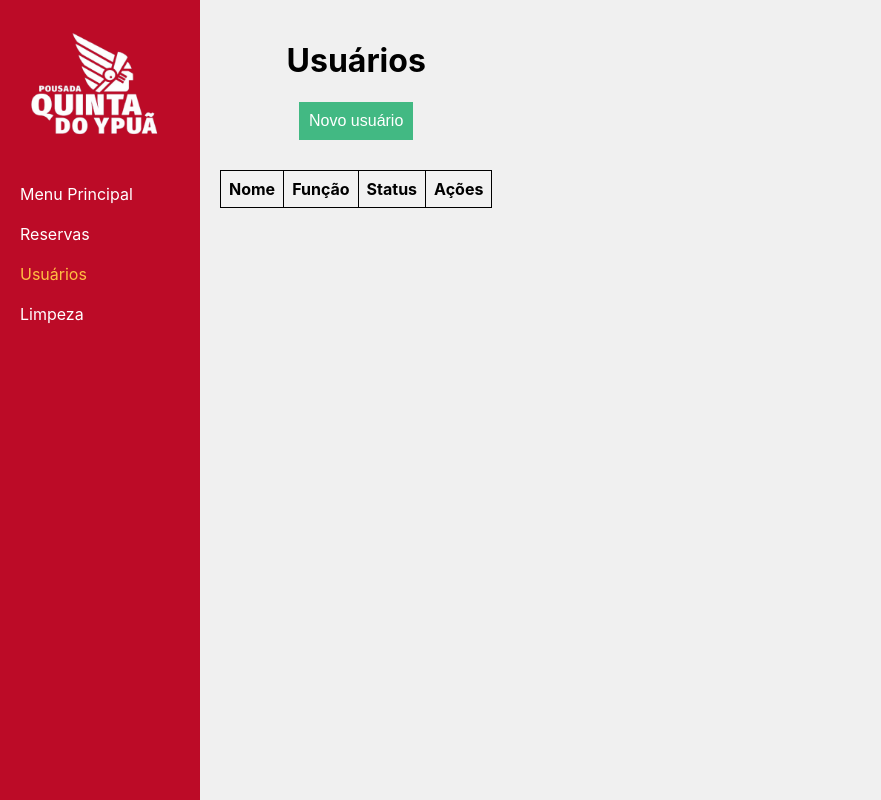
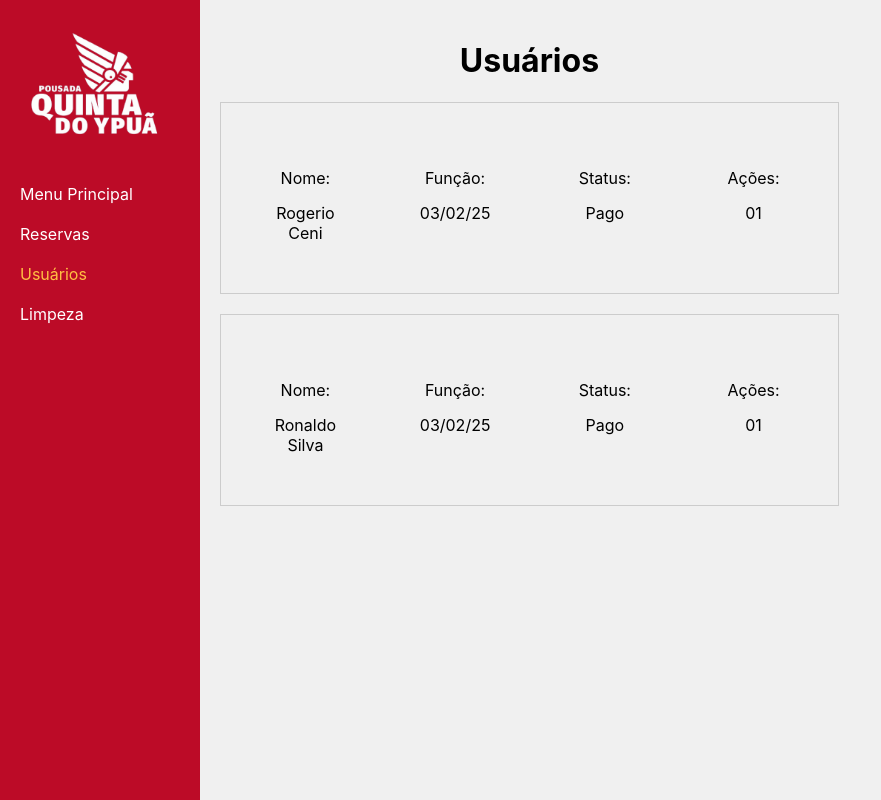
Before and after one commit to caique-probst/quinta-do-ypua, a Vue app in the folder pousadaypua/: page /usuarios in a window 1280 px wide. Shown: the whole page, without its empty margins (0-881 px from the left). Built offline with nearby package versions, Linux system fonts and the light colour scheme.

Commit message:
Atualização na lista de usuários e adição do UserItem

```diff
--- /dev/null
+++ b/pousadaypua/src/components/UserItem.vue
@@ -0,0 +1,67 @@
+<template>
+    <div class="user-item" @click="showUserDetails(user.id)">
+      <div class="user-info">
+        <div class="user-info-item">
+          <p>Nome:</p>
+          <p>{{ user.nome }}</p>
+        </div>
+        <div class="user-info-item">
+          <p>Função:</p>
+          <p>{{ user.função }}</p>
+        </div>
+        <div class="user-info-item">
+          <p>Status:</p>
+          <p>{{ user.status }}</p>
+        </div>
+        <div class="user-info-item">
+          <p>Ações:</p>
+          <p>{{ user.ações }}</p>
+        </div>
+      </div>
+    </div>
+  </template>
+
+  <script>
+  export default {
+    name: 'UserItem',
+    props: {
+      user: {
+        type: Object,
+        required: true
+      }
+    },
+    methods: {
+      showUserDetails(id) {
+        this.$router.push({ name: 'UserDetails', params: { id } });
+      }
+    }
+  }
+  </script>
+
+  <style scoped>
+  .user-item {
+    border: 1px solid #ccc;
+    padding: 10px;
+    cursor: pointer;
+  }
+
+  .user-item:hover {
+    background-color: rgba(255, 192, 67, 0.25);
+  }
+
+  .user-info {
+    display: flex;
+    justify-content: space-between;
+  }
+
+  .user-info-item {
+    flex: 1;
+    text-align: center;
+    padding: 40px;
+  }
+
+  .user-info-item p {
+    margin: 0;
+    padding-top: 15px;
+  }
+  </style>
--- a/pousadaypua/src/components/UserList.vue
+++ b/pousadaypua/src/components/UserList.vue
@@ -1,79 +1,47 @@
 <template>
   <div>
     <h1>Usuários</h1>
-    <button @click="showPopup = true">Novo usuário</button>
-    <table>
-      <thead>
-        <tr>
-          <th>Nome</th>
-          <th>Função</th>
-          <th>Status</th>
-          <th>Ações</th>
-        </tr>
-      </thead>
-      <tbody>
-        <tr v-for="usuario in usuarios" :key="usuario.nome">
-          <td>{{ usuario.nome }}</td>
-          <td>{{ usuario.funcao }}</td>
-          <td>{{ usuario.status }}</td>
-          <td>
-            <!-- Adicione ações aqui, como editar ou excluir -->
-          </td>
-        </tr>
-      </tbody>
-    </table>
-    <UserPopup v-if="showPopup" @close="showPopup = false">
-      <CadastroFuncionario @cadastrado="showPopup = false" />
-    </UserPopup>
+    <div class="users-container">
+      <UserItem v-for="user in users" :key="user.nome" :user="user" />
+    </div>
   </div>
 </template>
 
 <script>
-import UserPopup from './UserPopup.vue';
-import CadastroFuncionario from './CadastroFuncionario.vue';
+import UserItem from './UserItem.vue'
 
 export default {
   name: 'UserList',
   components: {
-    UserPopup,
-    CadastroFuncionario
+    UserItem
   },
   data() {
     return {
-      showPopup: false
-    };
+      users: [
+        {
+          id: 1,
+          nome: 'Rogerio Ceni',
+          função: '03/02/25',
+          status: 'Pago',
+          ações: '01'
+        },
+        {
+          id: 2,
+          nome: 'Ronaldo Silva',
+          função: '03/02/25',
+          status: 'Pago',
+          ações: '01'
+        }
+      ]
+    }
   }
-};
+}
 </script>
 
 <style scoped>
-table {
-  width: 100%;
-  border-collapse: collapse;
-  margin-top: 20px;
-}
-
-th, td {
-  border: 1px solid #000000;
-  padding: 8px;
-  text-align: left;
-}
-
-th {
-  background-color: #f2f2f2;
-}
-
-button {
-  margin-bottom: 10px;
-  padding: 10px;
-  font-size: 16px;
-  background-color: #42b983;
-  color: white;
-  border: none;
-  cursor: pointer;
-}
-
-button:hover {
-  background-color: #369f6e;
+.users-container {
+  display: flex;
+  flex-direction: column;
+  gap: 20px;
 }
 </style>
```
